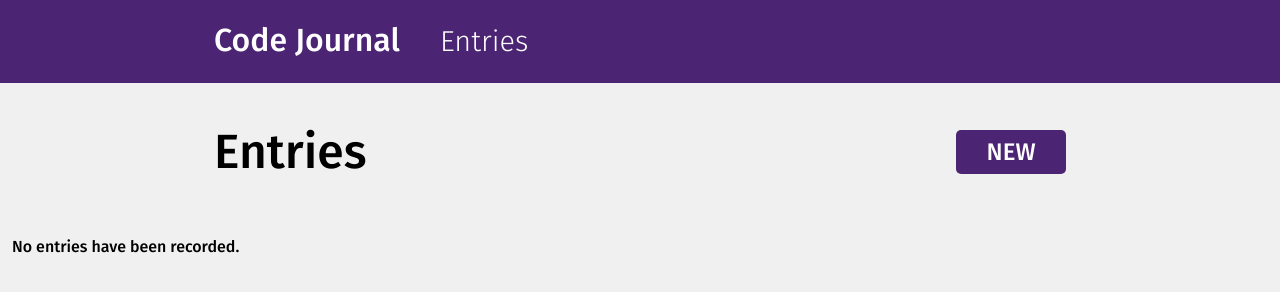
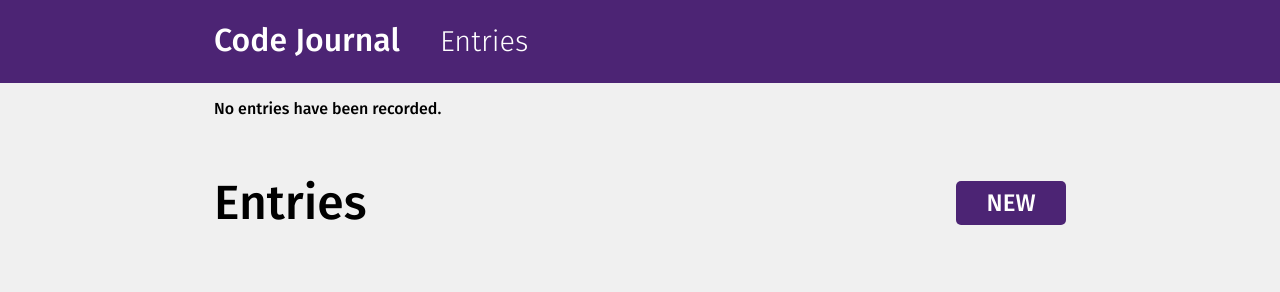
Before and after one commit to omidzed/code-journal, a plain HTML site: page index.html in a window 1280 px wide. Both pictures are taken after a click on the link "Entries". Drawn offline with Linux system fonts and the light colour scheme; a web font is replaced by a local one.

Commit message:
Made project ready for pull resquest for issue 2.  #2

```diff
--- a/index.html
+++ b/index.html
@@ -37,7 +37,7 @@
       </div>
     </header>
     <main class="main-container">
-      <div class="container view hidden" data-view="entry-form">
+      <div class="container view" data-view="entry-form">
         <form id="entry-form">
           <div class="row">
             <div class="column-full">
@@ -88,8 +88,10 @@
         </form>
       </div>
 
-      <div class="container view" data-view="entries">
+      <div class="container view hidden" data-view="entries">
         <div id="entries-container">
+          <p id="no-entries-text">No entries have been recorded.</p>
+
           <div class="entries-row">
             <h2 id="entries-heading">Entries</h2>
             <!-- <div class=" entry-form"> -->
@@ -98,10 +100,6 @@
         </div>
         <ul class="entries-list"></ul>
       </div>
-
-      <div class="column-full">
-        <p id="no-entries-paragraph">No entries have been recorded.</p>
-      </div>
     </main>
 
     <script src="js/data.js"></script>
--- a/js/main.js
+++ b/js/main.js
@@ -20,8 +20,8 @@ $entryForm.addEventListener('submit', function (event) {
   data.entries.unshift(entry);
   data.nextEntryId++;
   $entryImage.src = './images/placeholder-image-square.jpg';
-
-  handleEntriesClick();
+  toggleNoEntries();
+  $entryForm.reset();
 });
 
 function renderEntry(entry) {
@@ -57,30 +57,38 @@ function renderEntry(entry) {
 }
 
 document.addEventListener('DOMContentLoaded', function (event) {
-  toggleNoEntries();
   for (let i = 0; i < data.entries.length; i++) {
     const entryItem = renderEntry(data.entries[i]);
     $entriesList.appendChild(entryItem);
   }
+  toggleNoEntries();
 });
 
-const view = document.querySelector('[data-view]');
-
-function viewSwap(view) {
-  view = data.view;
-  if (view.getAttribute('data-view') === 'entries') {
-    view.classList.remove('hidden');
-  } else {
-    view.classList.add('hidden');
+function viewSwap(targetView) {
+  const views = document.querySelectorAll('.container.view');
+  for (let i = 0; i < views.length; i++) {
+    const viewElement = views[i];
+    if (viewElement.getAttribute('data-view') === targetView) {
+      viewElement.classList.remove('hidden');
+    } else {
+      viewElement.classList.add('hidden');
+    }
   }
 }
 
+const $noEntriesText = document.querySelector('#no-entries-text');
+
 function toggleNoEntries() {
-  if (data.entries.length === 0) {
-    view.classList.add('hidden');
+  if (data.entries.length <= 0) {
+    $noEntriesText.classList.remove('hidden');
+  } else {
+    $noEntriesText.classList.add('hidden');
   }
 }
+
 function handleEntriesClick() {
+  $entryForm.reset();
+  toggleNoEntries();
   viewSwap('entries');
 }
 function handleEntryFormClick() {
```
